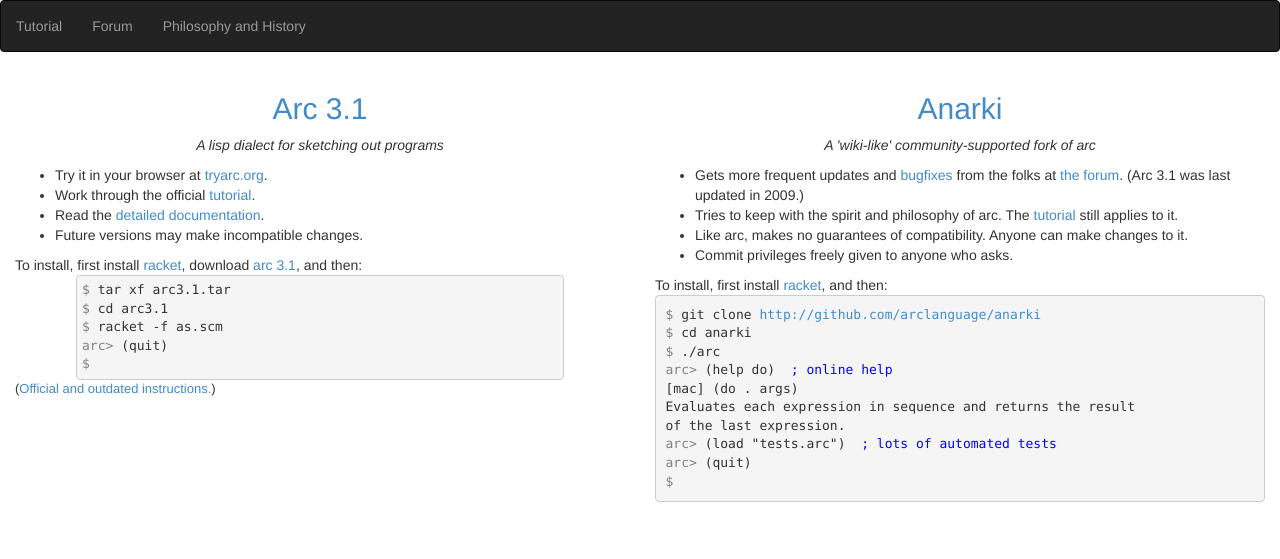
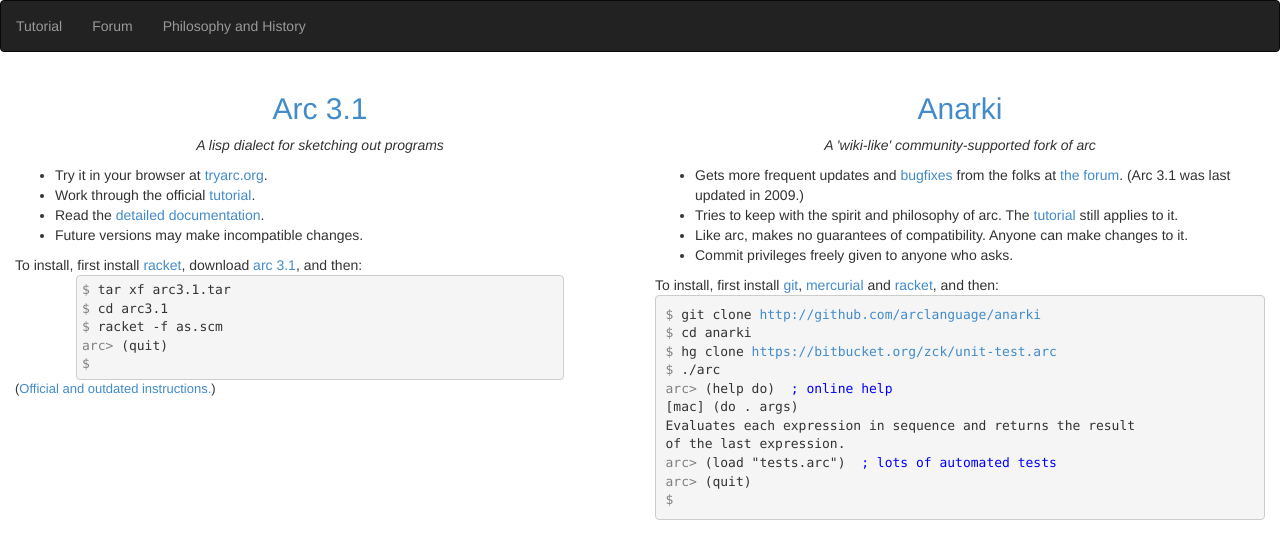
Before and after one commit to arclanguage/arclanguage.github.io, a Jekyll site: the page built from index.md, in a window 1280 px wide. Shown: the top 559 px of the page. Built offline with Jekyll 4.4.1, drawn with Linux system fonts in a browser that asks for light colours.

Commit message:
updated instructions for running tests

```diff
--- a/index.md
+++ b/index.md
@@ -41,10 +41,11 @@
       <li>Like arc, makes no guarantees of compatibility. Anyone can make changes to it.</li>
       <li>Commit privileges freely given to anyone who asks.</li>
     </ul>
-    To install, first install <a href='http://racket-lang.org'>racket</a>, and then:
+    To install, first install <a href='http://git-scm.com'>git</a>, <a href='http://mercurial.selenic.com'>mercurial</a> and <a href='http://racket-lang.org'>racket</a>, and then:
     <pre style='margin:0 auto; text-align:left'>
 <span style='color:grey'>$</span> git clone <a href='http://github.com/arclanguage/anarki'>http://github.com/arclanguage/anarki</a>
 <span style='color:grey'>$</span> cd anarki
+<span style='color:grey'>$</span> hg clone <a href='https://bitbucket.org/zck/unit-test.arc'>https://bitbucket.org/zck/unit-test.arc</a>
 <span style='color:grey'>$</span> ./arc
 <span style='color:grey'>arc&gt;</span> (help do)  <span style='color:blue'>; online help</span>
 [mac] (do . args)
```
